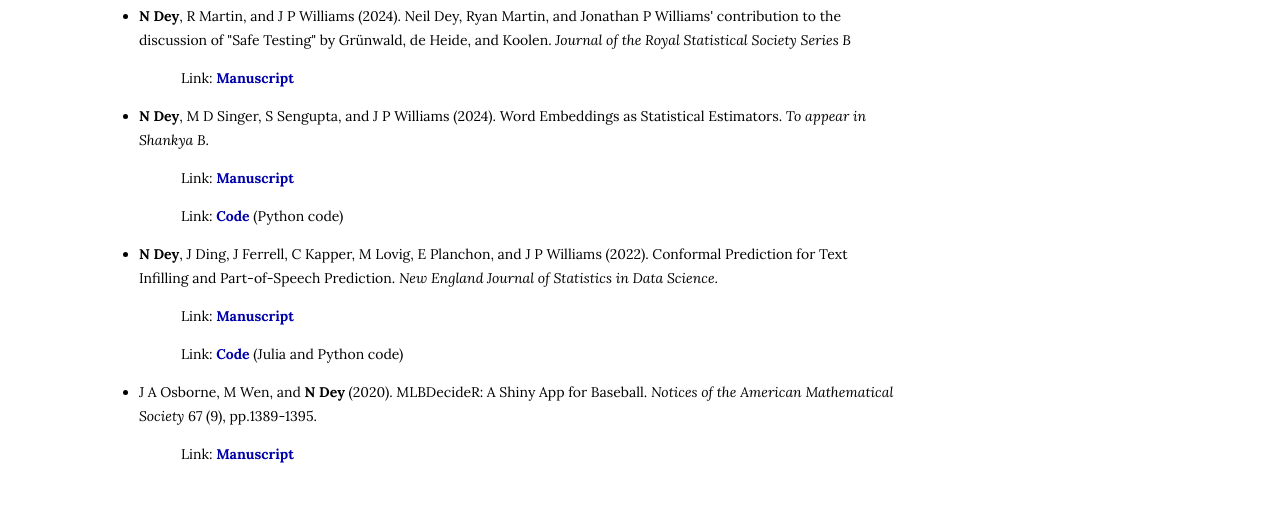
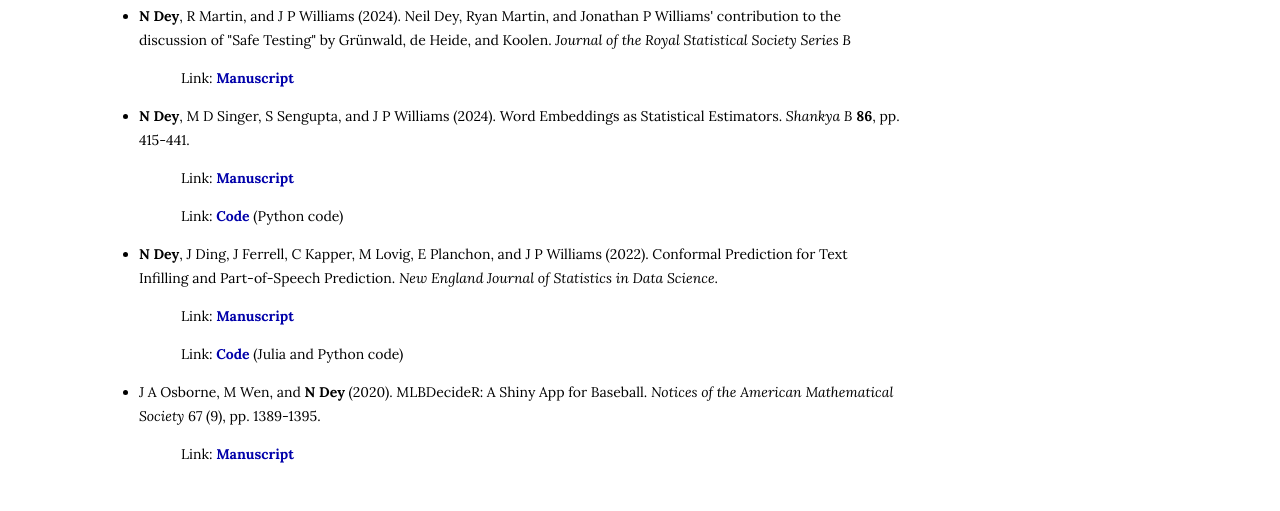
Before and after one commit to neil-dey/neil-dey.github.io, a Jekyll site: the page built from research.html, in a window 1280 px wide. Shown: the part 530-1041 px from the top of the page. Built offline with Jekyll 4.4.1, drawn with Linux system fonts in a browser that asks for light colours.

Commit message:
Updated Shankya B citation

```diff
--- a/research.html
+++ b/research.html
@@ -28,7 +28,7 @@ title: Neil Dey | Research
 <p class="indented">Link: <a href="https://doi.org/10.1093/jrsssb/qkae063"><b>Manuscript</b></a></p>
 </li>
 
-<li> <b>N Dey</b>, M D Singer, S Sengupta, and J P Williams (2024). Word Embeddings as Statistical Estimators. <i>To appear in Shankya B</i>.
+<li> <b>N Dey</b>, M D Singer, S Sengupta, and J P Williams (2024). Word Embeddings as Statistical Estimators. <i>Shankya B</i> <b>86</b>, pp. 415-441.
 <br/>
 <p class="indented">Link: <a href="https://doi.org/10.1007/s13571-024-00331-1"><b>Manuscript</b></a></p>
 <p class="indented">Link: <a href="https://github.com/neil-dey/word-embeddings-as-estimators"><b>Code</b></a> (Python code)</p>
@@ -40,7 +40,7 @@ title: Neil Dey | Research
 <p class="indented">Link: <a href="https://github.com/jackferrellncsu/drums-nlp-codesnapshot"><b>Code</b></a> (Julia and Python code)</p>
 </li>
 
-<li> J A Osborne, M Wen, and <b>N Dey</b> (2020). MLBDecideR: A Shiny App for Baseball. <i>Notices of the American Mathematical Society</i> 67 (9), pp.1389-1395.
+<li> J A Osborne, M Wen, and <b>N Dey</b> (2020). MLBDecideR: A Shiny App for Baseball. <i>Notices of the American Mathematical Society</i> 67 (9), pp. 1389-1395.
 <br/>
 <p class="indented">Link: <a href="https://doi.org/10.1090/noti2153"><b>Manuscript</b></a></p>
 </li>
```
